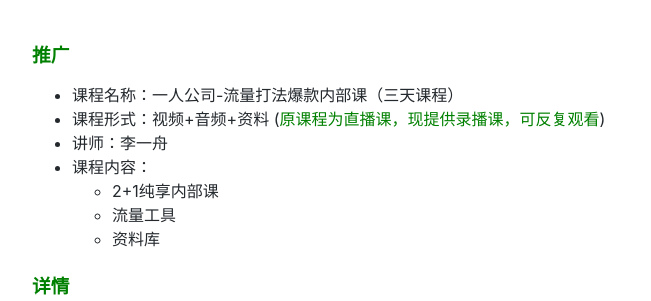
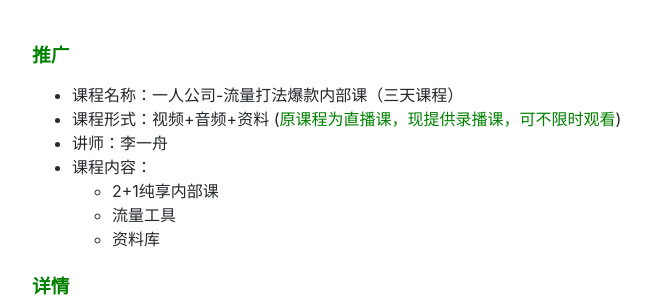
Before and after one commit to Jasonmin/msky, a Jekyll site: the page built from ads/yizhouliuliang/index.md, in a window 1280 px wide. Shown: the top 301 px of the page, without its empty margins (208-859 px from the left). Built offline with Jekyll 4.4.1, drawn with Linux system fonts in a browser that asks for light colours.

Commit message:
25-02-03,09:06

```diff
--- a/ads/yizhouliuliang/index.md
+++ b/ads/yizhouliuliang/index.md
@@ -6,7 +6,7 @@ title:
 ### <font color=green>推广</font>
 
 - 课程名称：一人公司-流量打法爆款内部课（三天课程）
-- 课程形式：视频+音频+资料 (<font color=green>原课程为直播课，现提供录播课，可反复观看</font>)
+- 课程形式：视频+音频+资料 (<font color=green>原课程为直播课，现提供录播课，可不限时观看</font>)
 - 讲师：李一舟
 - 课程内容：
   - 2+1纯享内部课
```
